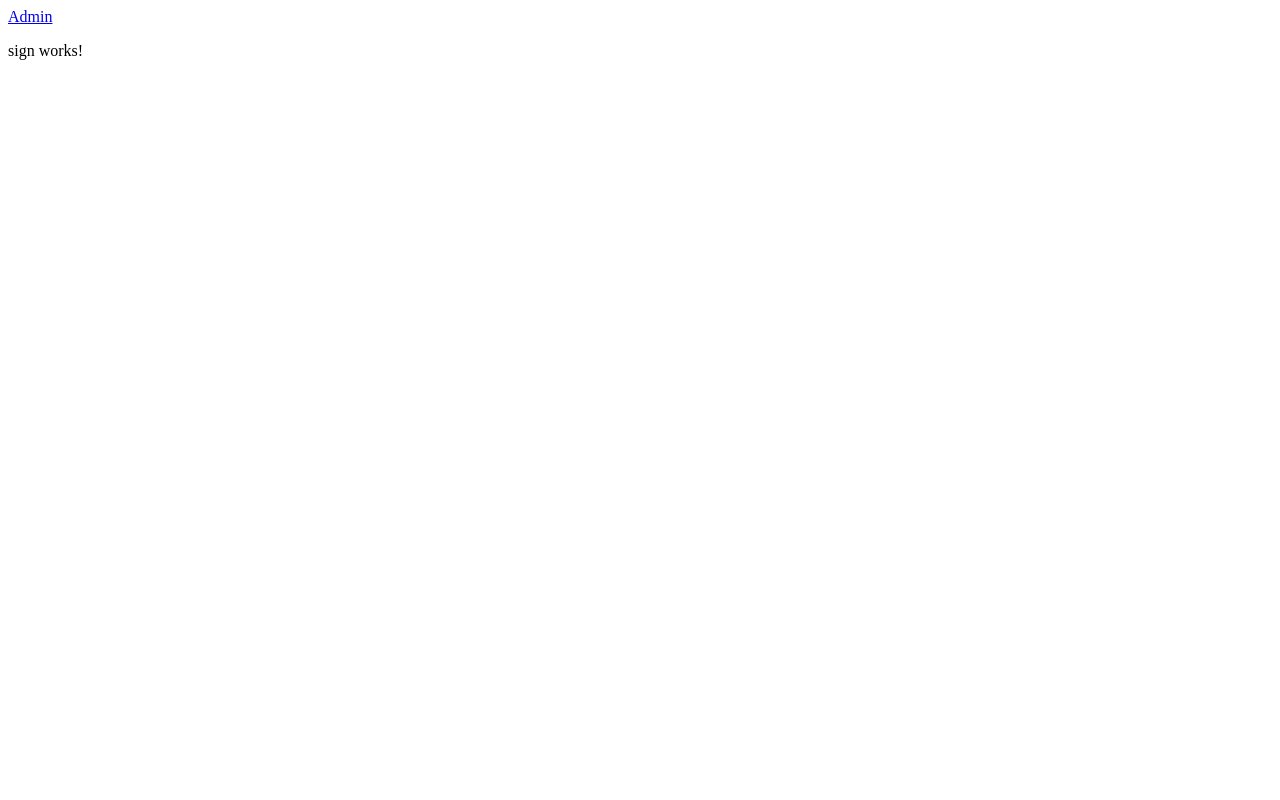
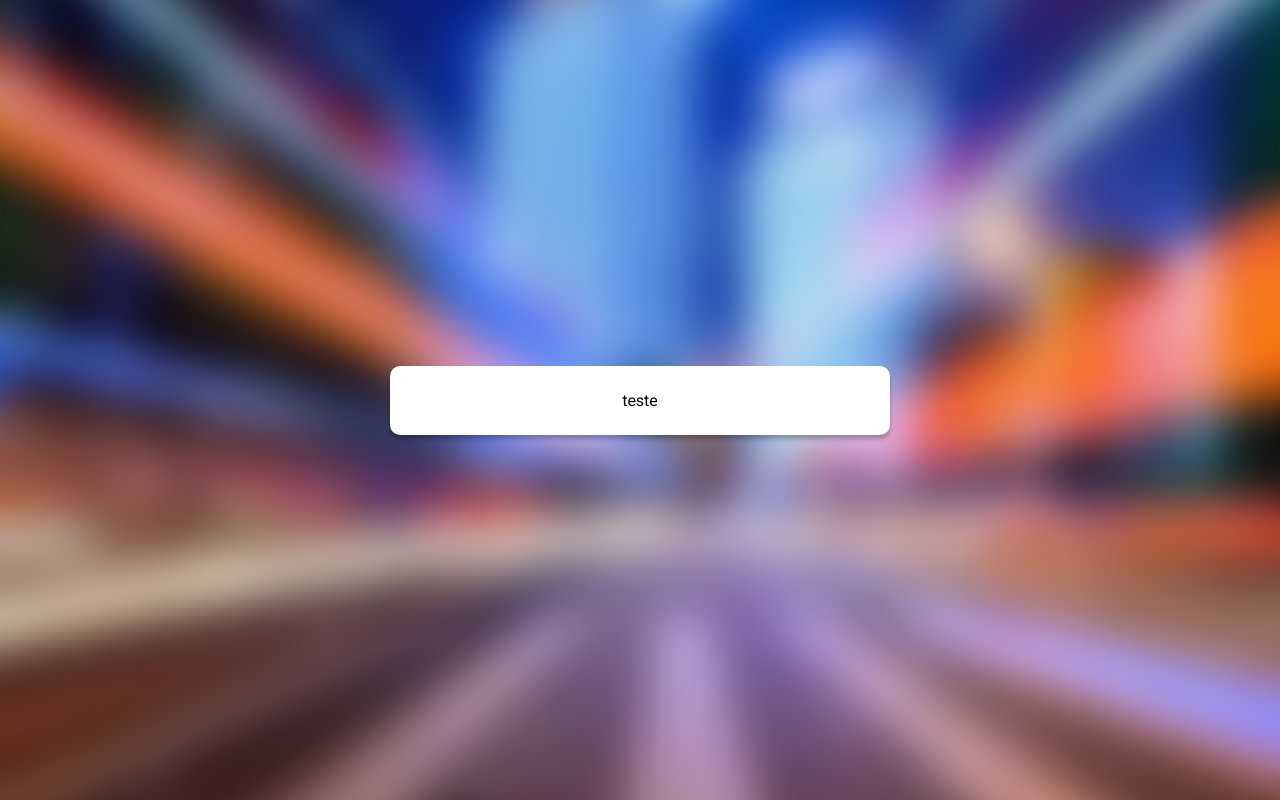
Before and after one commit to teilorbarcelos/angular-auth, an Angular app: page / in a window 1280 px wide. Built offline with nearby package versions, Linux system fonts and the light colour scheme.

Commit message:
container created

```diff
--- a/src/app/app.component.ts
+++ b/src/app/app.component.ts
@@ -3,7 +3,6 @@
 @Component({
   selector: 'app-root',
   template: `
-    <a [routerLink]="['admin']">Admin</a>
     <router-outlet></router-outlet>
   `,
 })
--- a/src/app/core/components/auth/pages/sign/sign.component.html
+++ b/src/app/core/components/auth/pages/sign/sign.component.html
@@ -1 +1 @@
-<p>sign works!</p>
+<div class="container">teste</div>
--- /dev/null
+++ b/src/scss/base/_base.scss
@@ -0,0 +1,21 @@
+@import url('https://fonts.googleapis.com/css2?family=Roboto:wght@100;300;400;700&display=swap');
+
+* {
+  padding: 0;
+  margin: 0;
+  outline: none;
+  font-family: 'Roboto', sans-serif;
+  font-style: normal;
+  font-weight: 400;
+  box-sizing: border-box;
+}
+
+body {
+  height: 100vh;
+  background: url('~/src/assets/bg.jpg') no-repeat;
+  background-size: cover;
+  background-position: center;
+  display: flex;
+  justify-content: center;
+  align-items: center;
+}
--- /dev/null
+++ b/src/scss/base/index.scss
@@ -0,0 +1,2 @@
+@import './variables';
+@import './base';
--- /dev/null
+++ b/src/scss/index.scss
@@ -0,0 +1,2 @@
+@import './base';
+@import './layout';
--- /dev/null
+++ b/src/scss/layout/_container.scss
@@ -0,0 +1,12 @@
+.container {
+  width: 500px;
+  padding: 25px 40px;
+
+  background: $white;
+  box-shadow: 0px 4px 4px rgba(0, 0, 0, 0.25);
+  border-radius: 10px;
+
+  display: flex;
+  flex-direction: column;
+  align-items: center;
+}
--- /dev/null
+++ b/src/scss/layout/index.scss
@@ -0,0 +1 @@
+@import './container';
--- a/src/styles.scss
+++ b/src/styles.scss
@@ -1 +1,2 @@
 /* You can add global styles to this file, and also import other style files */
+@import './scss/';
```
Also changed, not shown: src/scss/base/_variables.scss (renamed from src/scss/variables.scss).
